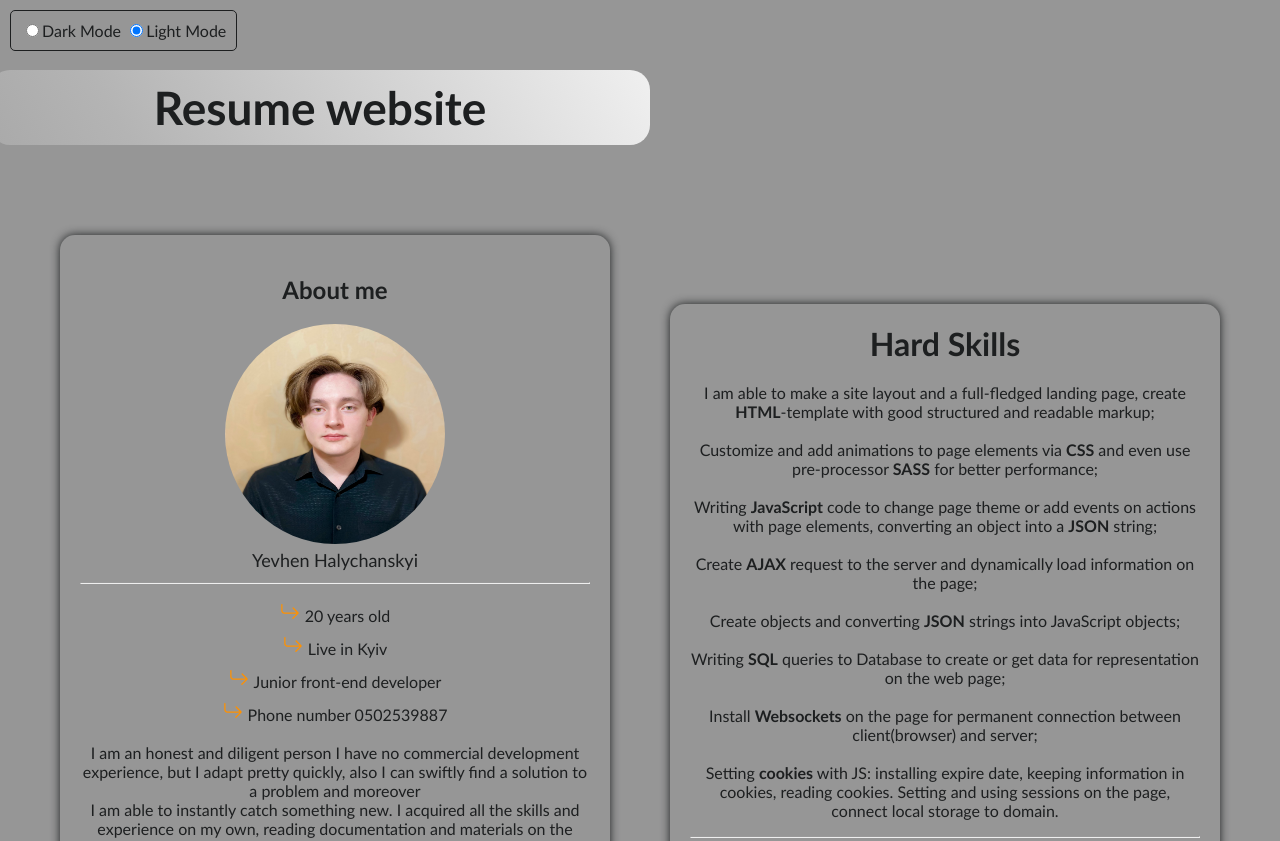
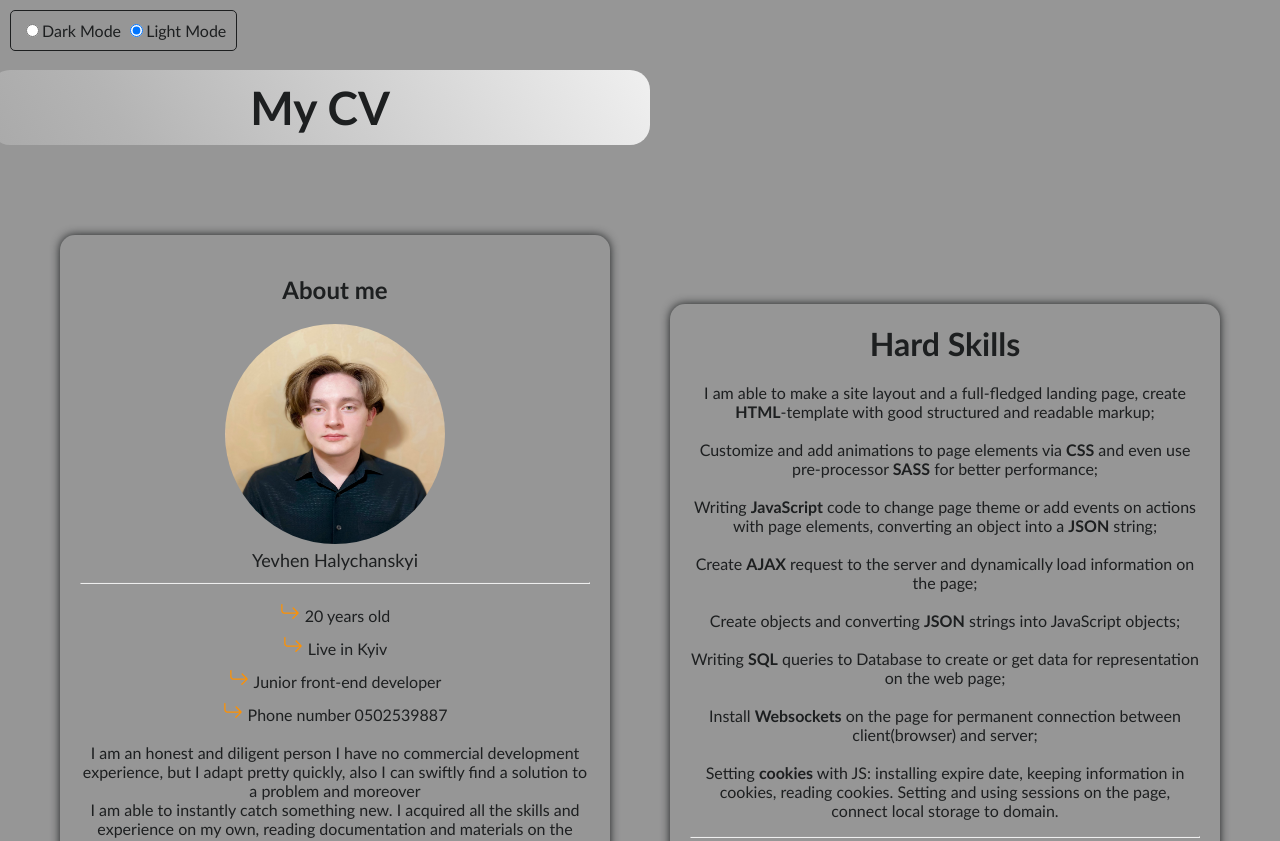
Before and after one commit to YHalychanskyi/CV, a plain HTML site: page index.html in a window 1280 px wide. Shown: the top 841 px of the page. Drawn offline with Linux system fonts and the light colour scheme.

Commit message:
Update index.html

```diff
--- a/index.html
+++ b/index.html
@@ -13,7 +13,7 @@
 <body>
     <div class="gradient-border">
     <h1 class="page-title">
-       Resume website
+       My CV
     </h1>
     </div>
     <div class="wrapper">
```
